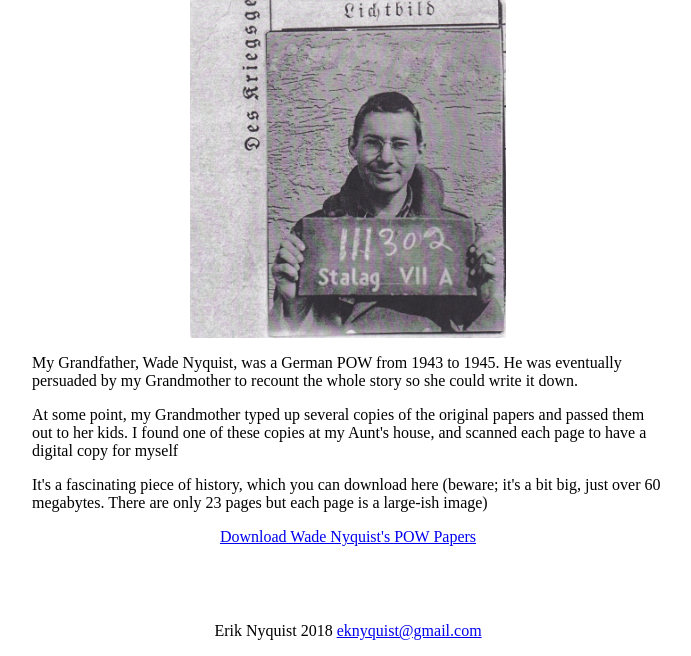
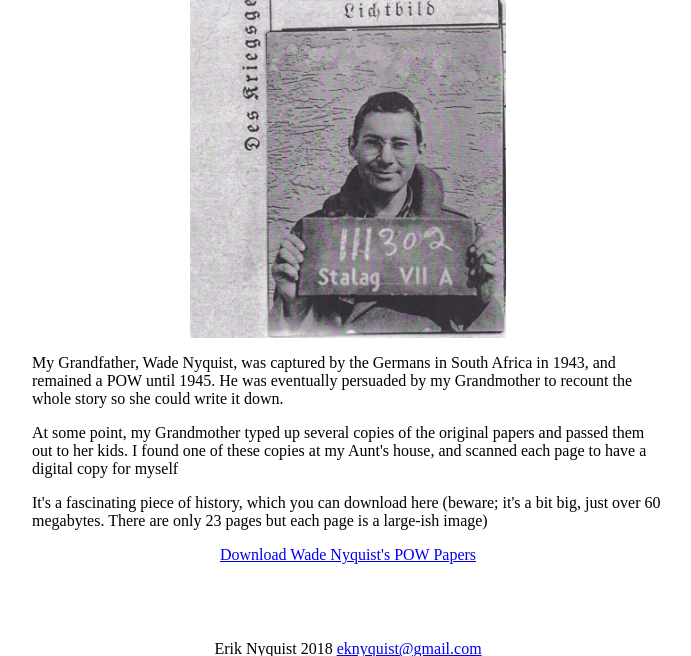
Before and after one commit to eriknyquist/personal-site, a Django app: page /wadenyquist/ in a window 1280 px wide. Shown: the part 107-763 px from the top of the page, without its empty margins (292-983 px from the left). Run offline with Django 3.2, Linux system fonts and the light colour scheme; parts of the project's set-up code (start-up, migrations or seed data) failed here and were passed over.

Commit message:
Update wadenyquist.html

```diff
--- a/main/views.py
+++ b/main/views.py
@@ -24,7 +24,7 @@ def lastchance(request):
 
 def wadenyquist_pdf(request):
     # Read PDF file and create response
-    with open('media/wwn.pdf', 'rb') as fh:
+    with open('static/docs/wadenyquist.pdf', 'rb') as fh:
         resp = HttpResponse(fh.read(), content_type="application/pdf")
         resp['Content-Disposition'] = ('inline;filename=WadeNyquistPOWPapers.pdf')
 
--- a/templates/wadenyquist.html
+++ b/templates/wadenyquist.html
@@ -1,7 +1,6 @@
 <html>
 <head>
 </head>
-
 <style>
 .heading {
     text-align: center;
@@ -25,9 +24,9 @@
         <img src="{% static "images/cropped_mug.png" %}" width="50%">
     </div>
 
-	<p>My Grandfather, Wade Nyquist, was a German POW from 1943 to 1945. He
-    was eventually persuaded by my Grandmother to recount the whole story so
-    she could write it down.
+    <p>My Grandfather, Wade Nyquist, was captured by the Germans in South Africa
+    in 1943, and remained a POW until 1945. He was eventually persuaded by my
+    Grandmother to recount the whole story so she could write it down.
     <p>
 
     <p>At some point, my Grandmother typed up several copies of the original
```
Also changed, not shown: 1 other file. Lines whose indentation alone changed are shown as unchanged.
